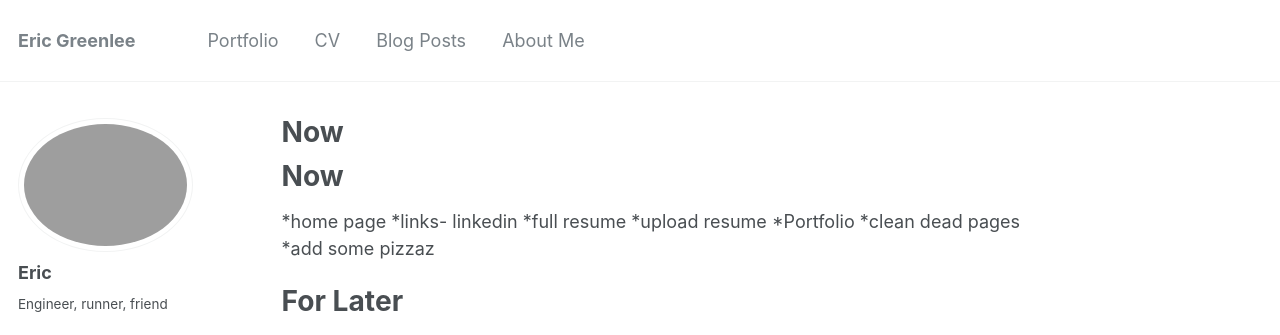
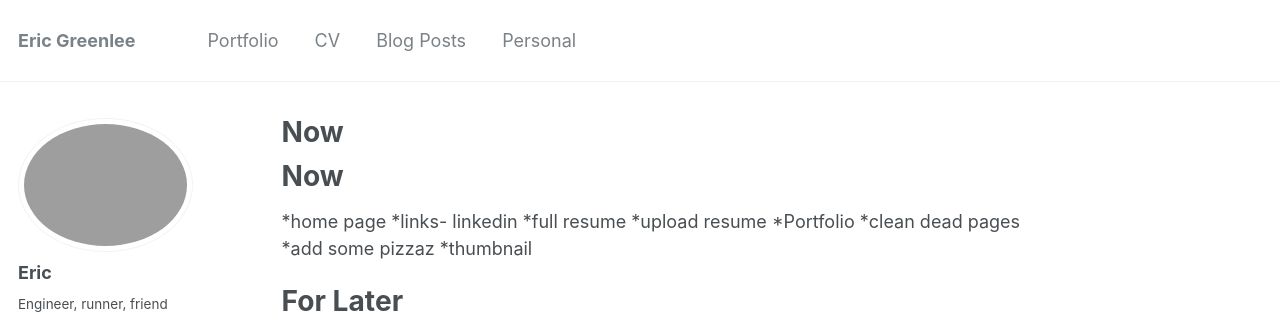
Before and after one commit to EricGreenlee/EricGreenlee.github.io, a Jekyll site: the page built from TODO.md, in a window 1280 px wide. Shown: the top 335 px of the page. Built offline with Jekyll 4.4.1, drawn with Linux system fonts in a browser that asks for light colours; our own code applies the rules of GitHub Pages for plain Markdown files.

```diff
--- a/TODO.md
+++ b/TODO.md
@@ -8,6 +8,7 @@
 *Portfolio
 *clean dead pages
 *add some pizzaz
+*thumbnail
 
 For Later
 ======
--- a/_data/navigation.yml
+++ b/_data/navigation.yml
@@ -18,5 +18,5 @@
   - title: "Blog Posts"
     url: /year-archive/
 
-  - title: "About Me"
-    Url: /about-me/
+  - title: "Personal"
+    Url: /personal/
```
